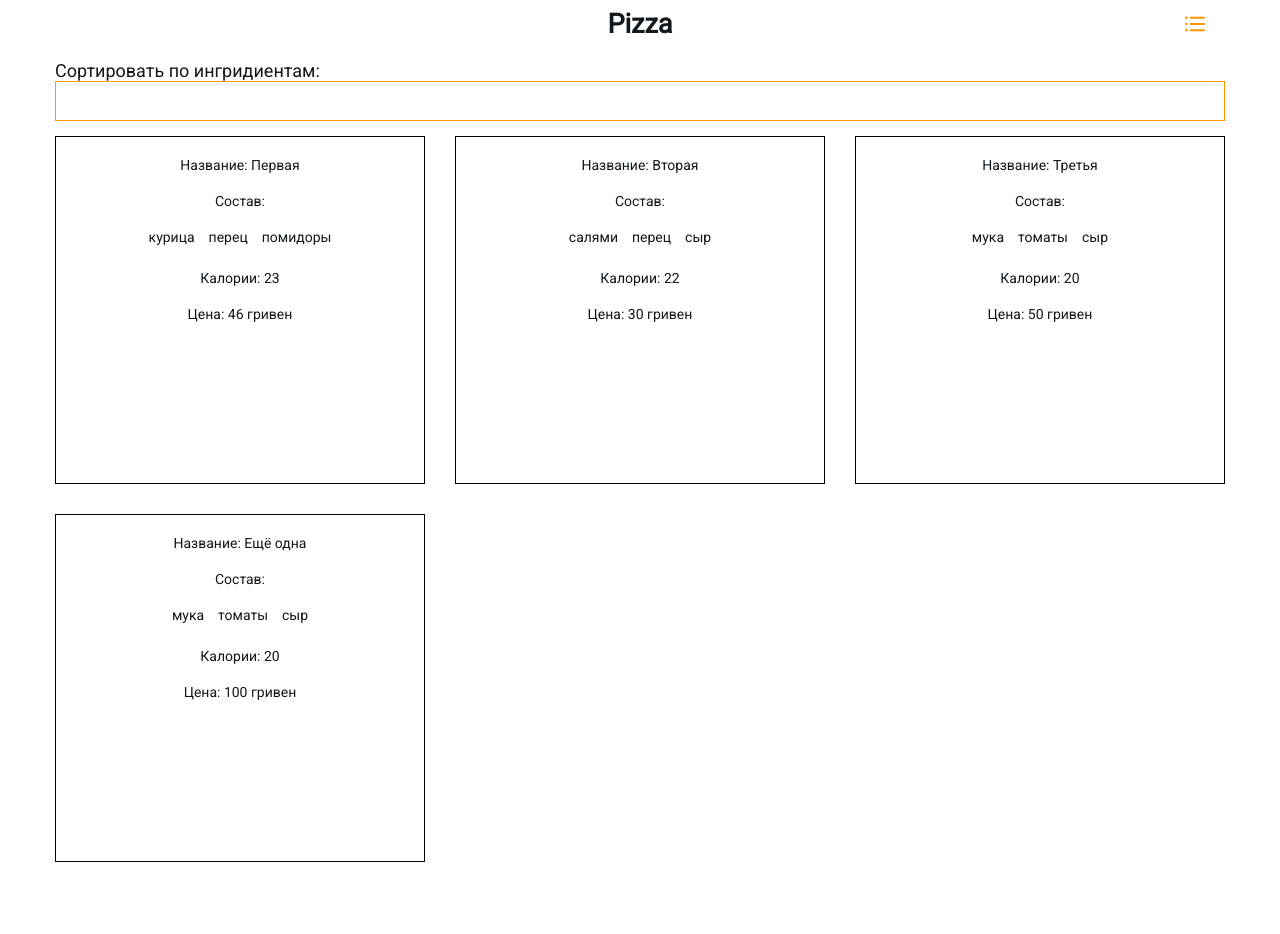
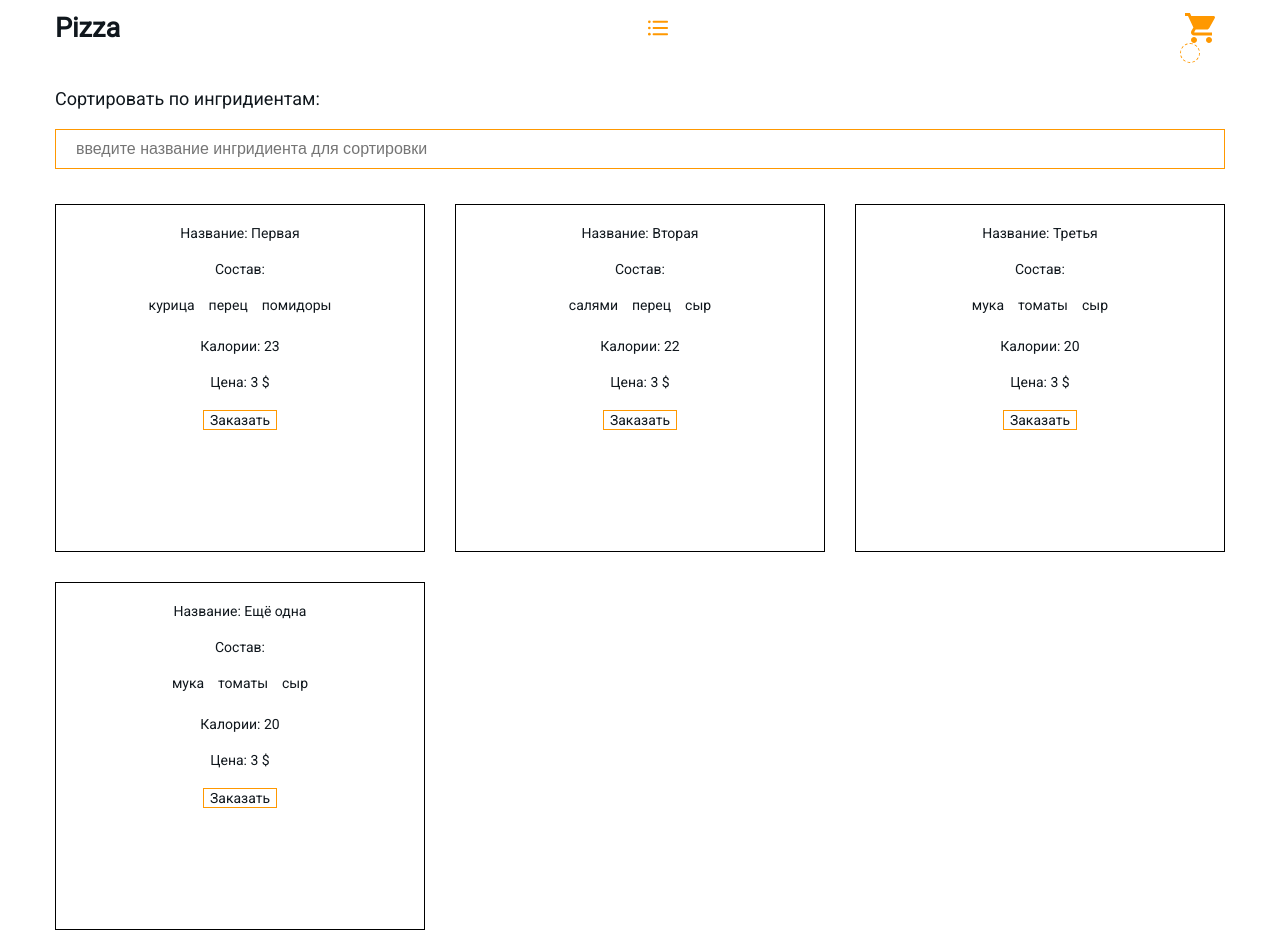
Before and after one commit to surovikina/pizza, a plain HTML site: page index.html in a window 1280 px wide. Before the commit the page ends 885 px from the top, so only its background shows below. Drawn offline with Linux system fonts and the light colour scheme.

Commit message:
added shopping cart

```diff
--- a/index.html
+++ b/index.html
@@ -15,6 +15,8 @@
 
         <h2 class="header">Pizza</h2>
         <button class="view"></button>
+        <div class="basket"><span class="item-cound"></span></div>
+
     </div>
 
     <div class="sortList hidden">
@@ -33,7 +35,7 @@
     <div class="sortGreed">
         <label for="consist">
             Сортировать по ингридиентам:
-            <input id="consist" type="text">
+            <input id="consist" type="text" placeholder="введите название ингридиента для сортировки">
         </label>
     </div>
 
--- a/main.css
+++ b/main.css
@@ -47,6 +47,10 @@ button {
     font-size: 1rem;
 }
 
+.card button {
+  border: 1px solid var(--brand-color);
+}
+
 input:focus {
     outline: none;
 }
@@ -84,23 +88,40 @@ button {
 
 .holder {
     position: relative;
+    display: flex;
+    justify-content: space-between;
+    align-items: center;
+    margin-bottom: 40px
 }
 
 .view {
-    position: absolute;
-    top: 0;
-    bottom: 0;
-    right: 10px;
-    margin: auto;
     width: 30px;
     height: 20px;
     padding: 20px;
     background: url("img/button.svg") no-repeat center;
 }
 
-.header {
-    text-align: center;
-    margin-bottom: 20px;
+.basket {
+  position: relative;
+  right: 10px;
+  width: 30px;
+  height: 30px;
+  background: url('img/shopping-cart.svg') no-repeat center;
+  background-size: contain;
+}
+
+.item-cound {
+  position: absolute;
+  display: block;
+  bottom: -20px;
+  left: -5px;
+  width: 20px;
+  height: 20px;
+  text-align: center;
+  line-height: 20px;
+  font-size: 16px;
+  border-radius: 50%;
+  border: 1px dashed var(--brand-color);
 }
 
 .cards {
@@ -114,7 +135,6 @@ button {
     margin: 15px;
     width: calc(100% / 3 - 30px);
     border: 1px solid black;
-    /*backface-visibility: hidden;*/
     transition: transform .8s ease-in-out;
 }
 
@@ -252,3 +272,7 @@ button {
     transform: rotateY(180deg);
     background: #f8f8f8;
 }
+
+.sortGreed input {
+  margin: 20px 0;
+}
--- a/main.js
+++ b/main.js
@@ -25,16 +25,18 @@
 (function () {
 
     let pizzaList = [
-        {name: 'Первая', consist: ['курица', 'перец', 'помидоры'], calories: 23, price: '46'},
-        {name: 'Вторая', consist: ['салями', 'перец', 'сыр'], calories: 22, price: '30'},
-        {name: 'Третья', consist: ['мука', 'томаты', 'сыр'], calories: 20, price: '50'},
-        {name: 'Ещё одна', consist: ['мука', 'томаты', 'сыр'], calories: 20, price: '100'}];
+        {name: 'Первая', consist: ['курица', 'перец', 'помидоры'], calories: 23, price: '46', id: '1'},
+        {name: 'Вторая', consist: ['салями', 'перец', 'сыр'], calories: 22, price: '30', id: '2'},
+        {name: 'Третья', consist: ['мука', 'томаты', 'сыр'], calories: 20, price: '50', id: '3'},
+        {name: 'Ещё одна', consist: ['мука', 'томаты', 'сыр'], calories: 20, price: '100', id: '4'}];
     let cards = document.querySelector('.cards');
     let sortPizzaList = pizzaList.slice().sort(comparePrice);
     let sortPizzaByName = pizzaList.slice().sort(compareName);
     let inputSortByPrice = document.getElementById('price');
     let inputSortByName = document.getElementById('name');
     let inputSortByIngredient = document.getElementById('consist');
+    let buttons = cards.getElementsByTagName('button');
+
 
     function comparePrice(a, b) {
         let priceA = +a.price;
@@ -97,13 +99,18 @@
 
             let price = document.createElement('div');
             price.classList = 'price';
-            price.innerHTML = `Цена: ${el.price} гривен`;
+            price.innerHTML = `Цена: ${el.consist.length} $`;
             cardBottom.appendChild(price);
 
             let back = document.createElement('div');
             back.classList = 'back';
             back.innerHTML = `<div class="card__top"><img src="img/pizza.jpg" alt=""></div>`;
             test.appendChild(back);
+
+            let button = document.createElement('button');
+            button.setAttribute('data-id', el.id);
+            button.innerHTML = 'Заказать'
+            cardBottom.appendChild(button);
 
             cards.appendChild(test);
         })
@@ -125,7 +132,6 @@
 
             createCard(pizzaList);
         }
-
     }
 
     function showSortCardByName() {
@@ -138,12 +144,10 @@
 
             createCard(pizzaList);
         }
-
     }
 
     function showSortCardByIngredient() {
         let param = inputSortByIngredient.value;
-
         let sortPizzaByIngredient = pizzaList.filter(function (item) {
 
             for (let i = 0; i < item.consist.length; i++) {
@@ -153,7 +157,6 @@
             }
         });
 
-
         if (param === '') {
             createCard(pizzaList);
         } else {
@@ -161,10 +164,47 @@
 
             createCard(sortPizzaByIngredient);
         }
-
     }
 
     createCard(pizzaList);
+
+    let cart = {}; // my basket
+    let quantiti = document.querySelector('.item-cound');
+
+
+    function addToBasket(event) {
+      event.stopPropagation();
+      let pizzaId = event.currentTarget.getAttribute('data-id');
+      if(cart[pizzaId] != undefined) {
+        cart[pizzaId]++
+      } else {
+          cart[pizzaId]=1;
+      };
+
+        localStorage.setItem('cart', JSON.stringify(cart));
+
+        checkBasket();    // need execute this function after loading page
+        showQuantity();  // need execute this function after loading page
+    }
+
+    function checkBasket () {
+      if(localStorage.getItem('cart') != null ) {
+        cart = JSON.parse(localStorage.getItem('cart'))
+      }
+    }
+
+    function showQuantity() {
+      let out = 0;
+      for( let id in cart) {
+        out += cart[id];
+      }
+    quantiti.innerHTML = out;
+    }
+
+
+    for (var i = 0; i < buttons.length; i++) {
+      buttons[i].addEventListener('click', addToBasket);
+    }
 
     inputSortByPrice.addEventListener('click', showSortCardByPrice);
     inputSortByName.addEventListener('click', showSortCardByName);
```
Also changed, not shown: img/shopping-cart.svg (added).
